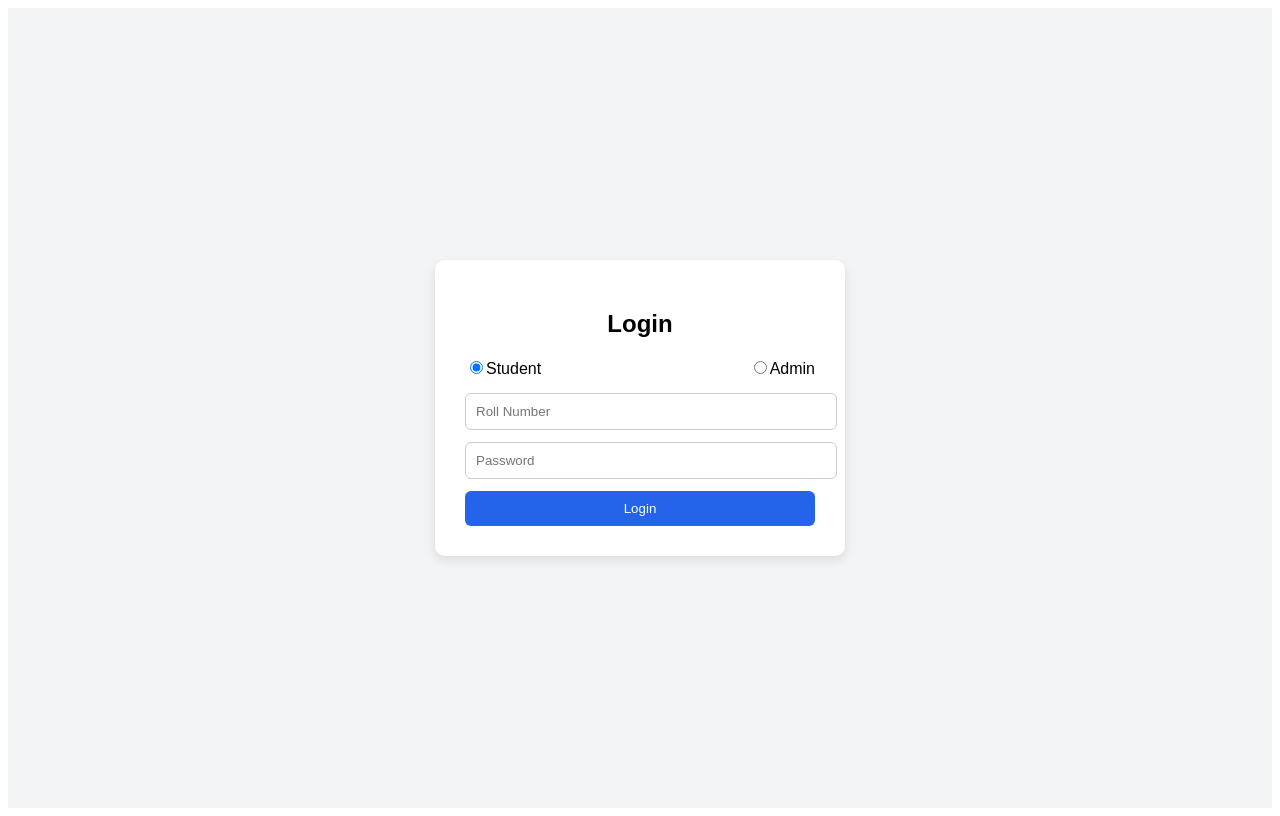
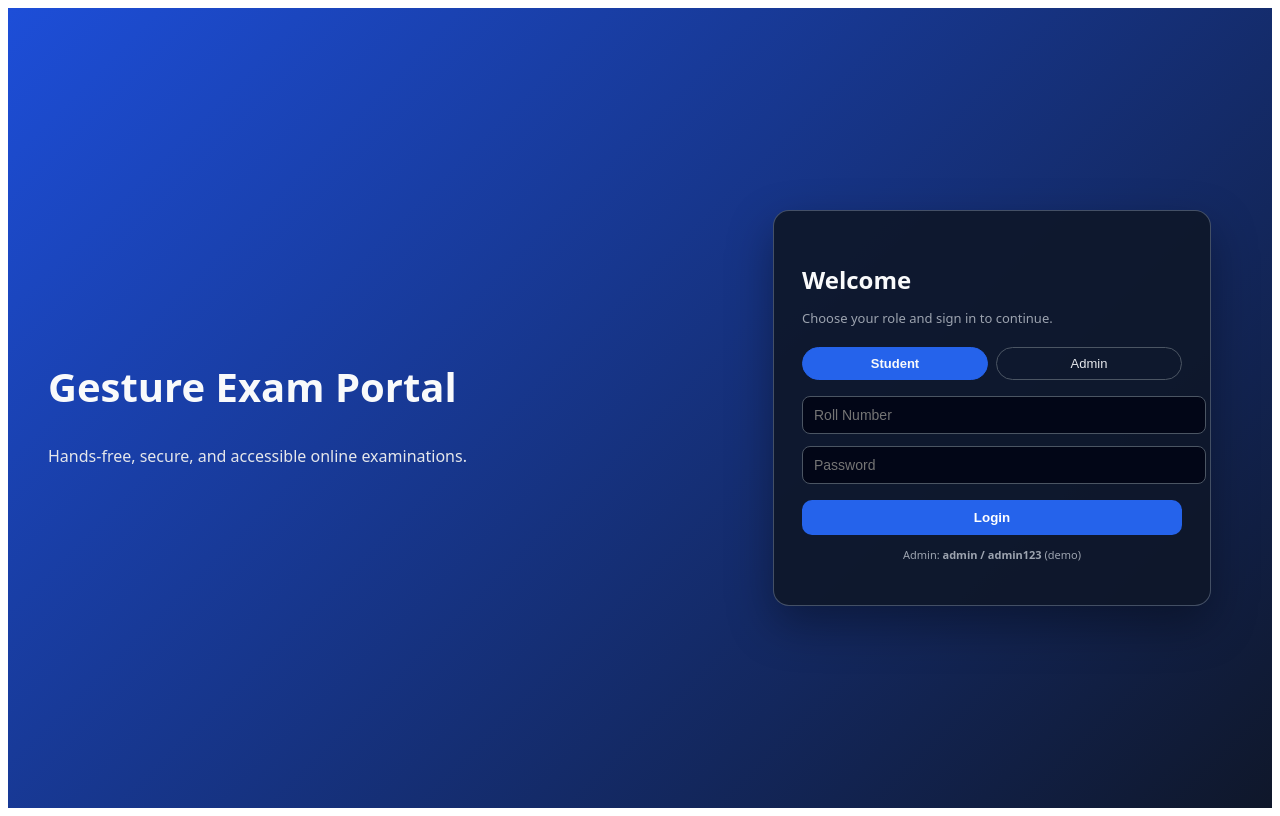
Before and after one commit to Anusha-Dhanyamraju/gesture-exam-portal, a React (Create React App) app in the folder frontend/: page / in a window 1280 px wide. Built offline with nearby package versions, Linux system fonts and the light colour scheme.

Commit message:
Fix login to use deployed backend URL

```diff
--- /dev/null
+++ b/frontend/src/config.js
@@ -0,0 +1,2 @@
+// src/config.js
+export const API_BASE_URL = "https://gesture-exam-portal.onrender.com";
--- a/frontend/src/pages/Login.jsx
+++ b/frontend/src/pages/Login.jsx
@@ -1,6 +1,7 @@
 import React, { useState } from "react";
 import { useNavigate } from "react-router-dom";
 import axios from "axios";
+import { API_BASE_URL } from "../config";
 
 export default function Login() {
   const navigate = useNavigate();
@@ -23,17 +24,19 @@ export default function Login() {
       let payload = {};
 
       if (role === "admin") {
-        url = "http://localhost:5000/api/admin-login";
+        // 🔹 ADMIN LOGIN → backend on Render
+        url = `${API_BASE_URL}/api/admin-login`;
         payload = {
           username: id,
           password: password,
         };
       } else {
-        // student
-        url = "http://localhost:5000/api/student-login";
+        // 🔹 STUDENT LOGIN → backend on Render
+        url = `${API_BASE_URL}/api/student-login`;
         payload = {
-          name: id,          // for now we use same as roll; can separate later
+          name: id,          // using same for now
           rollNumber: id,
+          // password is collected in UI but backend doesn’t use it yet
         };
       }
 
@@ -43,10 +46,9 @@ export default function Login() {
         if (role === "admin") {
           navigate("/admin");
         } else {
-          // Save student info for exam / results
           localStorage.setItem("studentRole", "student");
           localStorage.setItem("studentRollNumber", id);
-          localStorage.setItem("studentName", id); // you can change later
+          localStorage.setItem("studentName", id);
           navigate("/exam");
         }
       } else {
@@ -57,45 +59,59 @@ export default function Login() {
         );
       }
     } catch (err) {
-      console.error(err);
+      console.error("Login error:", err);
       setError("Server error. Try again.");
     }
   }
 
   return (
-    <div style={styles.container}>
+    <div style={styles.page}>
+      <div style={styles.leftPanel}>
+        <h1 style={styles.brand}>Gesture Exam Portal</h1>
+        <p style={styles.subtitle}>
+          Hands-free, secure, and accessible online examinations.
+        </p>
+      </div>
+
+      <div style={styles.rightPanel}>
         <div style={styles.card}>
-        <h2 style={styles.title}>Login</h2>
+          <h2 style={styles.title}>Welcome</h2>
+          <p style={styles.smallText}>
+            Choose your role and sign in to continue.
+          </p>
 
           {/* Role Selector */}
           <div style={styles.roleBox}>
-          <label>
-            <input
-              type="radio"
-              value="student"
-              checked={role === "student"}
-              onChange={() => {
+            <button
+              type="button"
+              onClick={() => {
                 setRole("student");
                 setError("");
               }}
-            />
+              style={{
+                ...styles.roleButton,
+                ...(role === "student" ? styles.roleButtonActive : {}),
+              }}
+            >
               Student
-          </label>
+            </button>
 
-          <label>
-            <input
-              type="radio"
-              value="admin"
-              checked={role === "admin"}
-              onChange={() => {
+            <button
+              type="button"
+              onClick={() => {
                 setRole("admin");
                 setError("");
               }}
-            />
+              style={{
+                ...styles.roleButton,
+                ...(role === "admin" ? styles.roleButtonActive : {}),
+              }}
+            >
               Admin
-          </label>
+            </button>
           </div>
 
+          <form onSubmit={handleLogin}>
             <input
               type="text"
               placeholder={role === "admin" ? "Admin Username" : "Roll Number"}
@@ -114,42 +130,105 @@ export default function Login() {
 
             {error && <p style={styles.error}>{error}</p>}
 
-        <button style={styles.button} onClick={handleLogin}>
+            <button type="submit" style={styles.button}>
               Login
             </button>
+          </form>
+
+          <p style={styles.footerNote}>
+            Admin: <strong>admin / admin123</strong> (demo)
+          </p>
+        </div>
       </div>
     </div>
   );
 }
 
 const styles = {
-  container: {
-    background: "#f3f4f6",
+  page: {
     height: "100vh",
     display: "flex",
+    background: "linear-gradient(135deg, #1d4ed8, #0f172a)",
+    color: "#f9fafb",
+    fontFamily:
+      "system-ui, -apple-system, BlinkMacSystemFont, 'Segoe UI', sans-serif",
+  },
+  leftPanel: {
+    flex: 1.2,
+    padding: "60px 40px",
+    display: "flex",
+    flexDirection: "column",
     justifyContent: "center",
+  },
+  brand: {
+    fontSize: "40px",
+    fontWeight: "800",
+    marginBottom: "14px",
+  },
+  subtitle: {
+    fontSize: "16px",
+    maxWidth: "420px",
+    lineHeight: 1.5,
+    color: "#e5e7eb",
+  },
+  rightPanel: {
+    flex: 1,
+    display: "flex",
     alignItems: "center",
+    justifyContent: "center",
+    padding: "20px",
   },
   card: {
-    background: "white",
-    padding: "30px",
-    borderRadius: "10px",
-    boxShadow: "0px 4px 12px rgba(0,0,0,0.1)",
-    width: "350px",
-    textAlign: "center",
+    background: "rgba(15,23,42,0.92)",
+    padding: "32px 28px",
+    borderRadius: "16px",
+    boxShadow: "0 18px 45px rgba(0,0,0,0.35)",
+    width: "100%",
+    maxWidth: "380px",
+    border: "1px solid rgba(148,163,184,0.4)",
   },
-  title: { marginBottom: "20px" },
+  title: {
+    marginBottom: "4px",
+    fontSize: "24px",
+    fontWeight: "700",
+    color: "#f9fafb",
+  },
+  smallText: {
+    marginBottom: "20px",
+    fontSize: "13px",
+    color: "#9ca3af",
+  },
   input: {
     width: "100%",
-    padding: "10px",
+    padding: "10px 11px",
     marginBottom: "12px",
-    borderRadius: "6px",
-    border: "1px solid #ccc",
+    borderRadius: "8px",
+    border: "1px solid #4b5563",
+    backgroundColor: "#020617",
+    color: "#e5e7eb",
+    fontSize: "14px",
+    outline: "none",
   },
   roleBox: {
     display: "flex",
-    justifyContent: "space-between",
-    marginBottom: "15px",
+    gap: "8px",
+    marginBottom: "16px",
+  },
+  roleButton: {
+    flex: 1,
+    padding: "8px 0",
+    borderRadius: "999px",
+    border: "1px solid #4b5563",
+    background: "transparent",
+    color: "#e5e7eb",
+    fontSize: "13px",
+    cursor: "pointer",
+  },
+  roleButtonActive: {
+    background: "#2563eb",
+    borderColor: "#2563eb",
+    color: "#f9fafb",
+    fontWeight: "600",
   },
   button: {
     width: "100%",
@@ -157,8 +236,20 @@ const styles = {
     color: "white",
     padding: "10px",
     border: "none",
-    borderRadius: "6px",
+    borderRadius: "10px",
     cursor: "pointer",
+    marginTop: "4px",
+    fontWeight: "600",
   },
-  error: { color: "red", marginBottom: "10px" },
+  error: {
+    color: "#fca5a5",
+    marginBottom: "6px",
+    fontSize: "13px",
+  },
+  footerNote: {
+    marginTop: "12px",
+    fontSize: "11px",
+    color: "#9ca3af",
+    textAlign: "center",
+  },
 };
```
Lines whose indentation alone changed are shown as unchanged.
